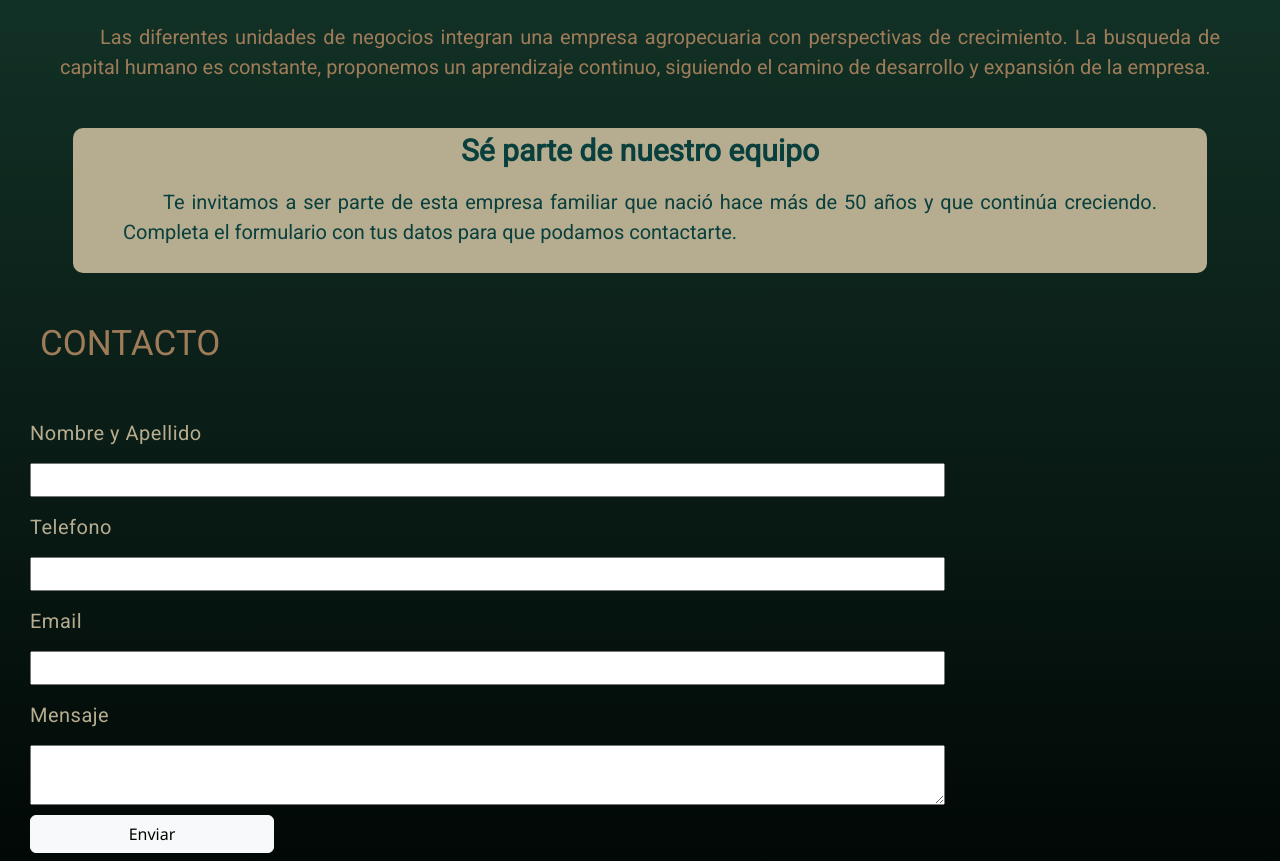
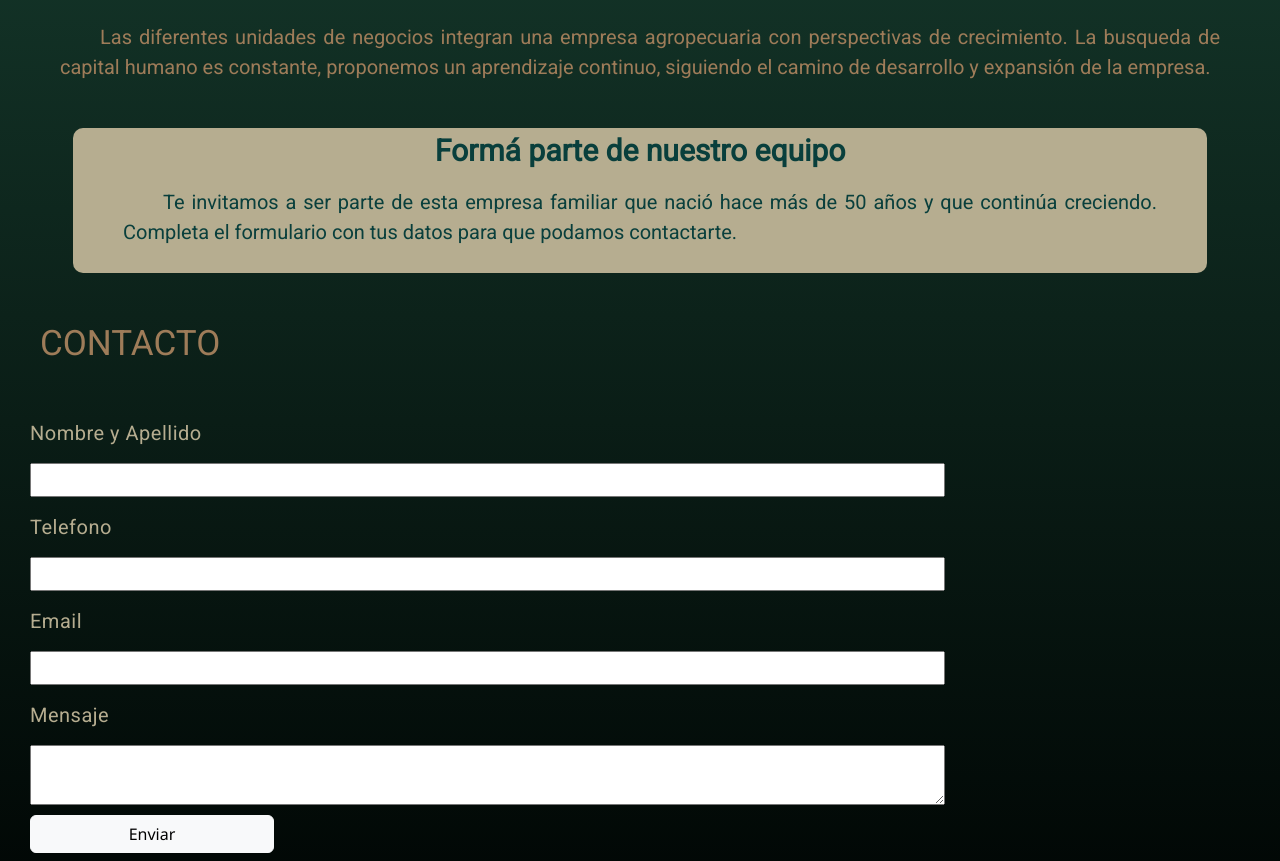
Before and after one commit to cataScalambro/Agro-DobleR, a website: page Paginas/Sumate-empresa.html in a window 1280 px wide. Shown: the part 800-1661 px from the top of the page. Drawn offline with nearby package versions, Linux system fonts and the light colour scheme.

Commit message:
cambie un titulo en Sumate a la empresa

```diff
--- a/Paginas/Sumate-empresa.html
+++ b/Paginas/Sumate-empresa.html
@@ -55,7 +55,7 @@
         </section>
         <section class="contenedor2">
             <div class="seccion-empresa1">
-                <h5>Sé parte de nuestro equipo</h5>
+                <h5>Formá parte de nuestro equipo</h5>
                 <p style="text-indent:2em; line-height: 1.5;">Te invitamos a ser parte de esta empresa familiar que nació hace más de 50 años y que continúa creciendo. Completa el formulario con tus datos para que podamos contactarte.</p>
             </div>
             <div class="seccion-contacto">
```
